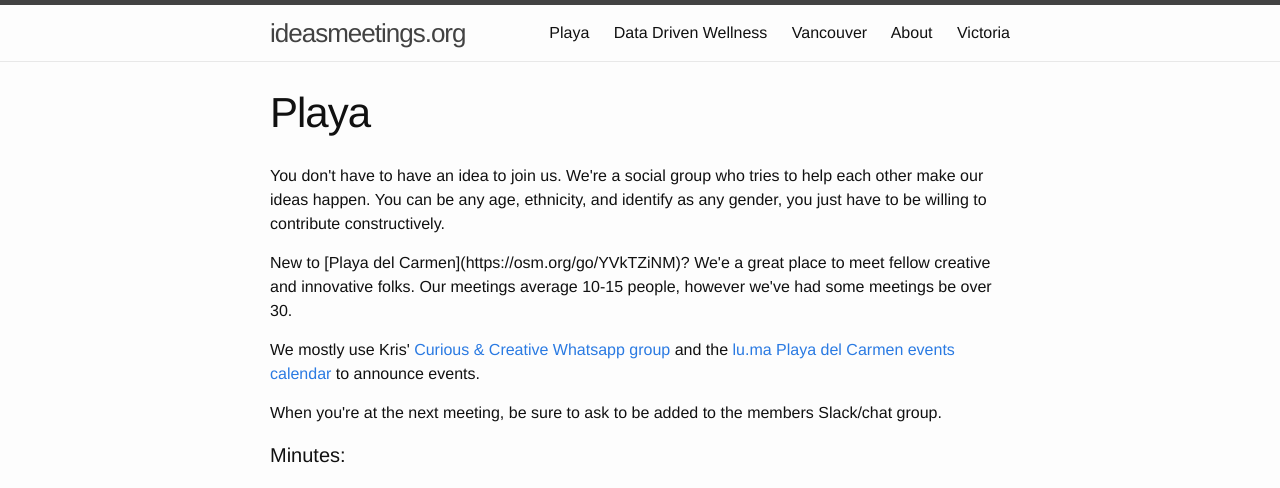
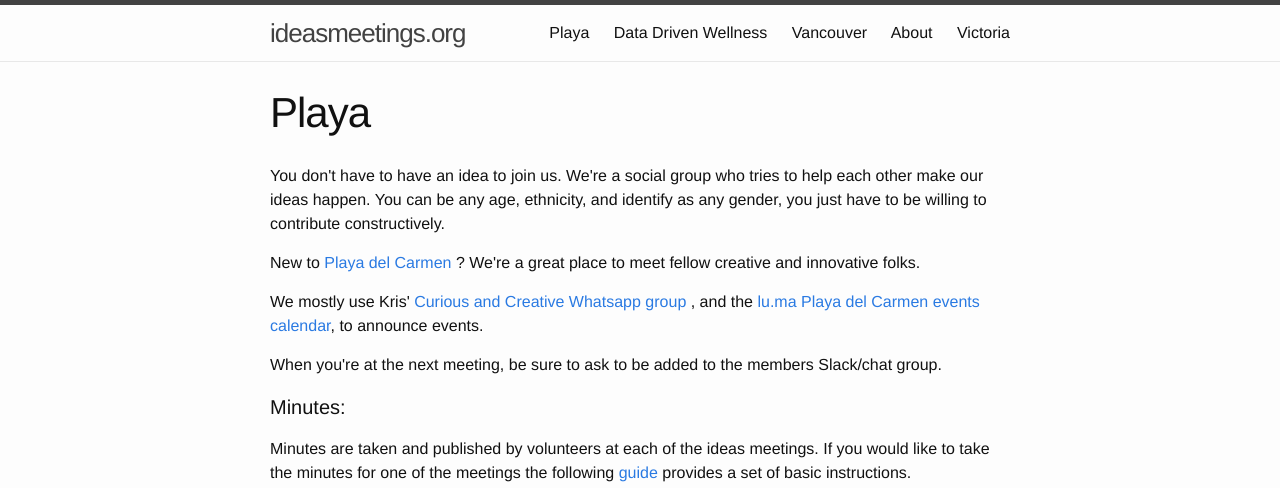
Before and after one commit to improvethings/improvethings.github.io, a Jekyll site: the page built from playa/index.html, in a window 1280 px wide. Shown: the top 488 px of the page. Built offline with Jekyll 4.4.1, drawn with Linux system fonts in a browser that asks for light colours; comment, search, counter and statistics services are not loaded.

Commit message:
adding playa and the first minutes

```diff
--- a/playa/index.html
+++ b/playa/index.html
@@ -18,8 +18,10 @@
 ---
 
 <p>You don't have to have an idea to join us. We're a social group who tries to help each other make our ideas happen. You can be any age, ethnicity, and identify as any gender, you just have to be willing to contribute constructively.</p>
-<p> New to [Playa del Carmen](https://osm.org/go/YVkTZiNM)? We'e a great place to meet fellow creative and innovative folks. Our meetings average 10-15 people, however we've had some meetings be over 30. </p>
-<p>We mostly use Kris' <a href="https://chat.whatsapp.com/D4ccOieaReN1a3v21u52iX"> Curious & Creative Whatsapp group</a> and the <a href="https://lu.ma/playadelcarmen"> lu.ma Playa del Carmen events calendar </a> to announce events.
+<p> New to <a href="https://osm.org/go/YVkTZiNM"> Playa del Carmen </a> ? We're a great place to meet fellow creative and innovative folks. </p>
+
+<p>
+We mostly use Kris' <a href="https://chat.whatsapp.com/D4ccOieaReN1a3v21u52iX"> Curious and Creative Whatsapp group </a>, and the <a href="https://lu.ma/playadelcarmen"> lu.ma Playa del Carmen events calendar</a>, to announce events.
 </p>
 <p> When you're at the next meeting, be sure to ask to be added to the members Slack/chat group. </p>
 
@@ -31,8 +33,6 @@
 
 <ul>
 {% for post in site.categories.playa %}
-    <li><a href="{{ post.url }}">{{ post.title }}</a></li>
+<li> <a href="{{ post.url }}">{{ post.title }}</a>
 {% endfor %}
 </ul>
-</tr>
-</table>
```
Also changed, not shown: _posts/2024-12-12-December-12-2024.md (+3 -3 lines).
